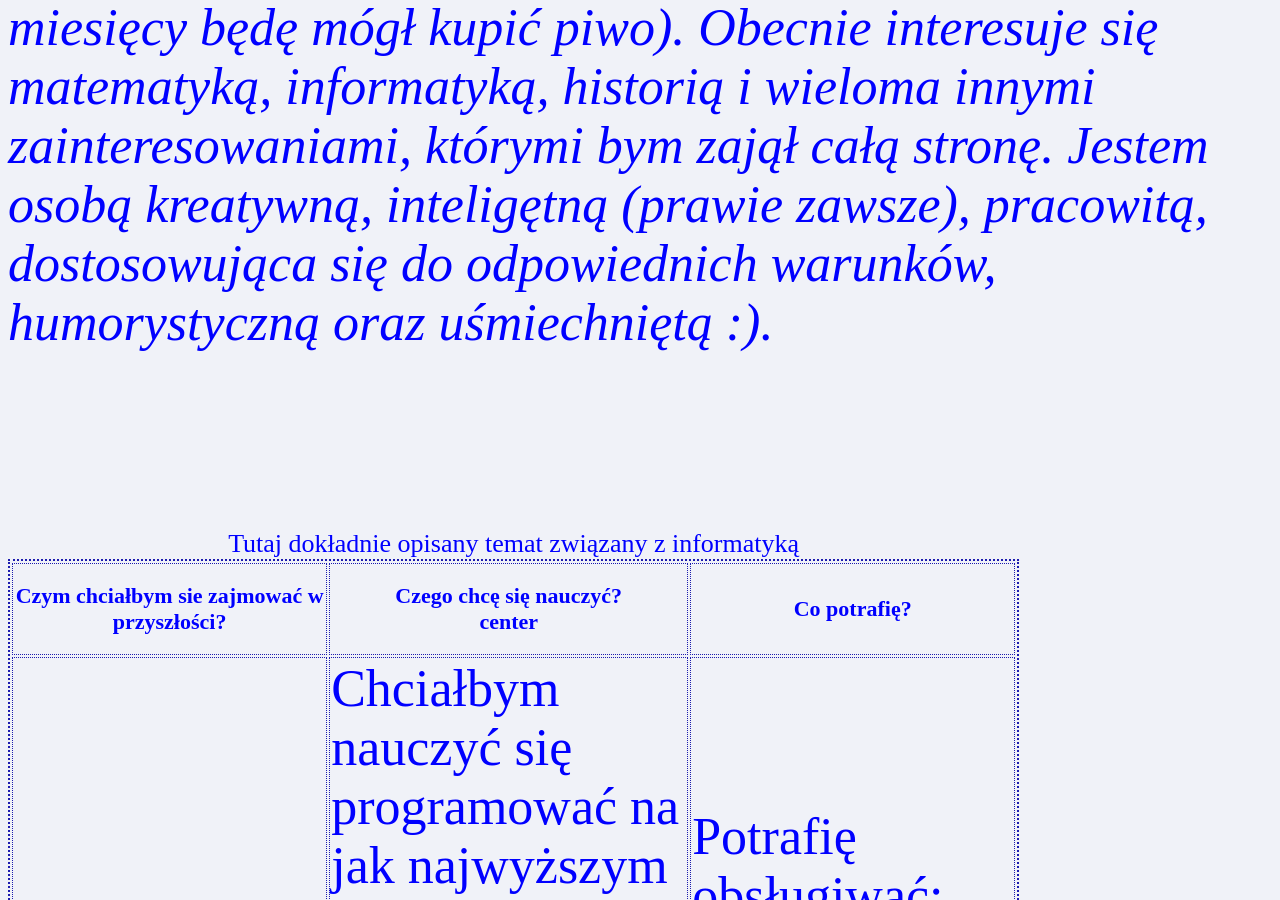
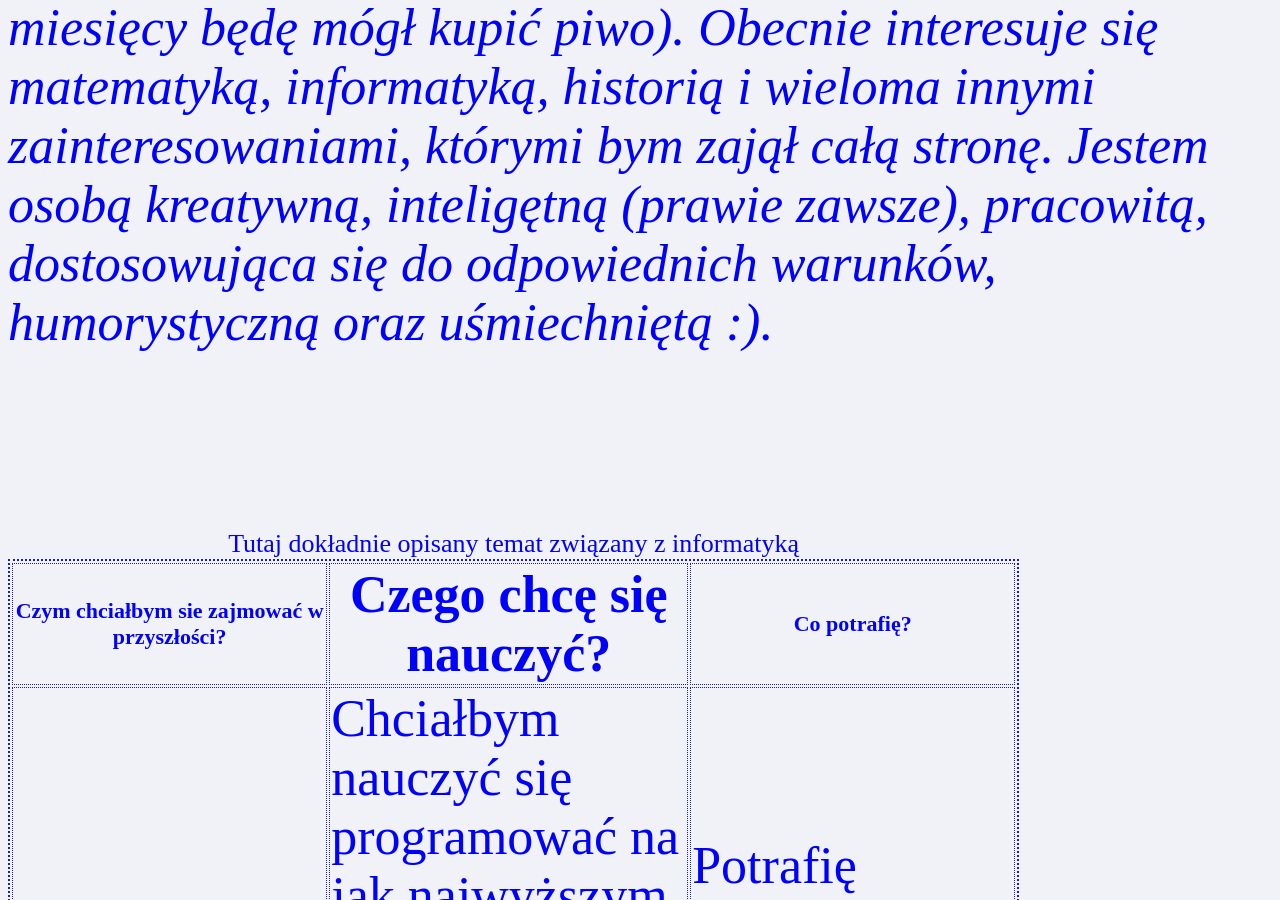
Before and after one commit to MaxKapibara/MaxKapibara.github.io, a plain HTML site: page index.html in a window 1280 px wide. Shown: the part 200-1100 px from the top of the page. Drawn offline with Linux system fonts and the light colour scheme.

Commit message:
Update index.html

```diff
--- a/index.html
+++ b/index.html
@@ -17,7 +17,7 @@
                     <thead>
                          <tr>
                             <th><h2 class="h2">Czym chciałbym sie zajmować w przyszłości?</h2></th>
-                            <th><h2><center>Czego chcę się nauczyć?</center>center</h2></th>
+                            <th><center>Czego chcę się nauczyć?</center></th>
                             <th><h2>Co potrafię?</h2></th>
                          </tr>
                     </thead>
```
